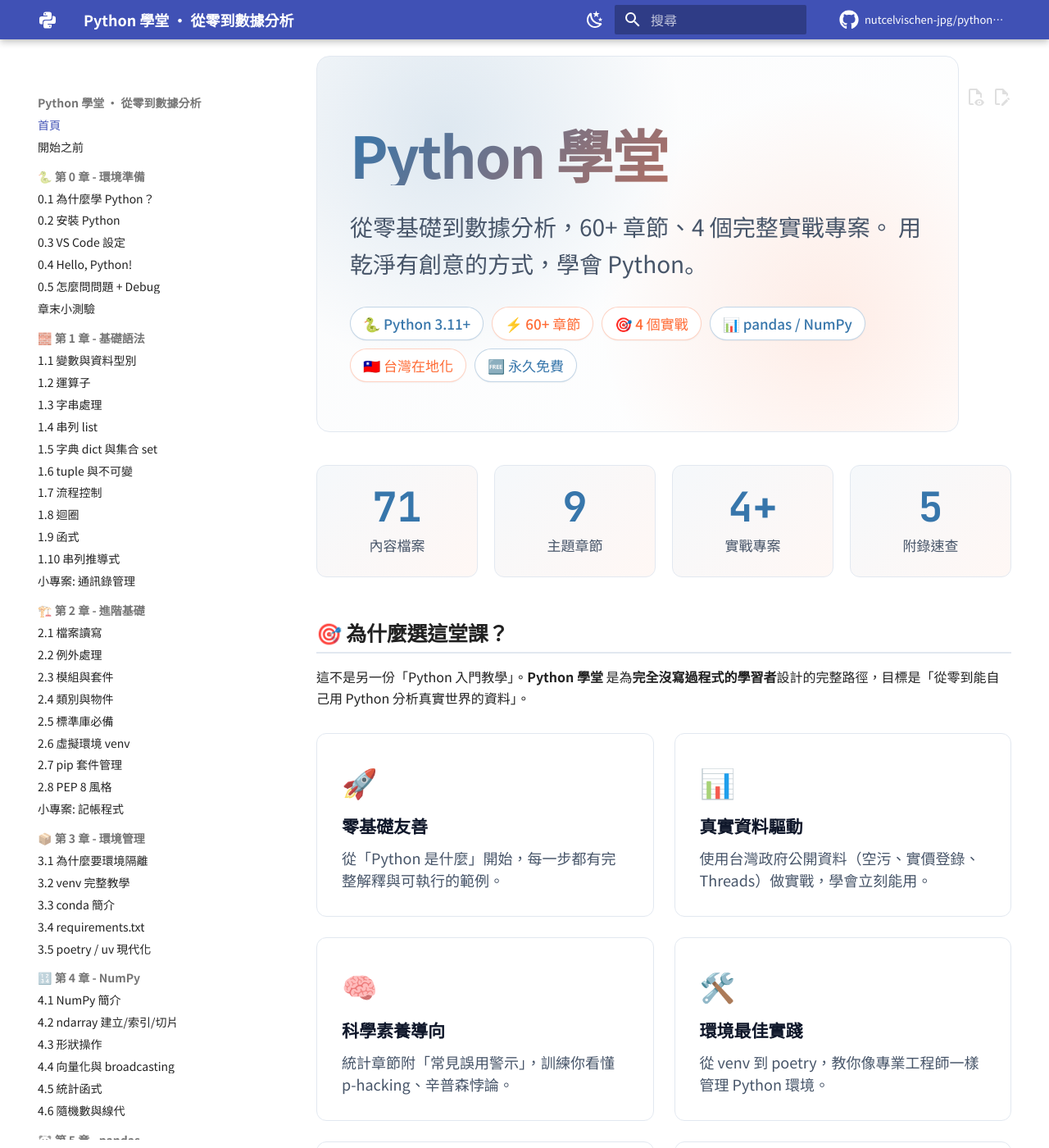
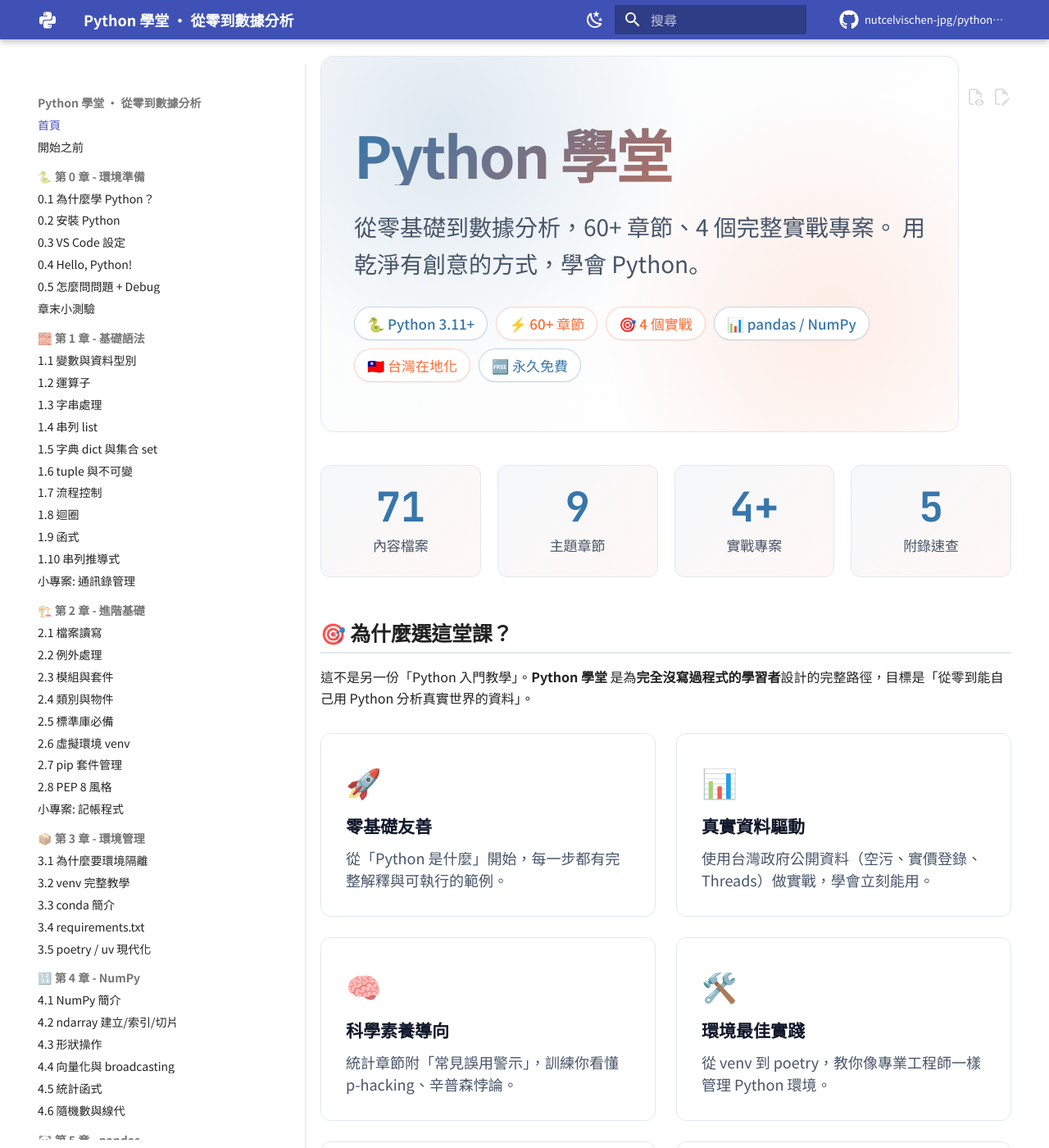
Before and after one commit to nutcelvischen-jpg/python-learning-site, an MkDocs documentation site: the page built from docs/index.md, in a window 1280 px wide and 1400 px high. Shown: the whole window at 82% size. Built offline with MkDocs 1.6.1 and Material for MkDocs 9.7.7, drawn with Linux system fonts in a browser that asks for light colours; comment, search, counter and statistics services are not loaded.

Commit message:
feat(sidebar): 桌面可拖動 splitter 調整寬度 + localStorage 記住
老大需求 2026-06-04: 「中間可拉動 splitter 動態調整 sidebar 寬度」

改動:
- extra.css:
  - :root 設 --sidebar-width (17rem 預設) + min/max (12-28rem)
  - .sidebar-splitter (桌面 ≥ 76.25em 才生效): 5px 寬, col-resize 鼠標, hover 藍色高亮
  - 用 flex 控制 sidebar 寬度 (mkdocs 預設 .md-main__inner 是 display: flex, 不用 grid)
  - .md-content flex: 1 1 auto + min-width: 0 (防 flex item 內容撐大)
- custom.js:
  - 桌面才注入 .sidebar-splitter DOM (insertAfter sidebar)
  - mousedown/mousemove/mouseup 拖動改 --sidebar-width CSS variable
  - 範圍限制 192px-448px (12-28rem)
  - localStorage 記住寬度 (key: 'pl-sidebar-width')
  - 雙擊 splitter 重置為 17rem
  - 三層保險: DOMContentLoaded + window.load + MutationObserver 10s 清理
  - 手機 < 76.25em: 完全不注入, 維持漢堡 drawer

skill: mkdocs-drawer-hamburger, lesson-home-button-js-injection

```diff
--- a/docs/assets/css/extra.css
+++ b/docs/assets/css/extra.css
@@ -539,5 +539,68 @@
   z-index: 10;
 }
 
+/* ---------- Sidebar splitter: 桌面可拖動調整寬度 ---------- */
+/* 老大需求 2026-06-04: 中間可拖動 splitter
+   - 5px 寬垂直條
+   - 鼠標變 col-resize
+   - 拖動時 sidebar 寬度即時改變
+   - localStorage 記住使用者選擇
+   - 手機不顯示 (維持漢堡 drawer)
+   - mkdocs 預設 .md-main__inner 是 display: flex, 用 flex-basis 不用 grid */
+
+:root {
+  --sidebar-width: 17rem;  /* JS 動態改, 預設 17rem 給中文 */
+  --sidebar-min: 12rem;
+  --sidebar-max: 28rem;
+}
+
+/* 桌面 (≥ 76.25em) splitter 樣式 + 互動 */
+@media (min-width: 76.25em) {
+  /* splitter 本體 */
+  .sidebar-splitter {
+    flex: 0 0 5px !important;        /* 固定 5px 寬 */
+    align-self: stretch !important;
+    background: transparent !important;
+    cursor: col-resize !important;
+    z-index: 6 !important;
+    position: relative !important;
+    transition: background 0.15s !important;
+  }
+  .sidebar-splitter::before {
+    content: "" !important;
+    position: absolute !important;
+    left: 50% !important;
+    top: 0 !important;
+    bottom: 0 !important;
+    transform: translateX(-50%) !important;
+    width: 1px !important;
+    background: rgba(0, 0, 0, 0.12) !important;
+    transition: background 0.15s, width 0.15s !important;
+  }
+  .sidebar-splitter:hover::before,
+  .sidebar-splitter.dragging::before {
+    background: var(--python-blue, #3776AB) !important;
+    width: 2px !important;
+  }
+  /* 拖動時禁用文字選取 */
+  body.sidebar-dragging,
+  body.sidebar-dragging * {
+    user-select: none !important;
+    cursor: col-resize !important;
+  }
+
+  /* 用 flex 控制 sidebar 寬度, 不用 grid (mkdocs 預設是 flex) */
+  .md-sidebar--primary {
+    flex: 0 0 var(--sidebar-width) !important;
+    width: var(--sidebar-width) !important;
+    max-width: var(--sidebar-max) !important;
+    min-width: var(--sidebar-min) !important;
+  }
+  .md-content {
+    flex: 1 1 auto !important;
+    min-width: 0 !important;          /* 防止 flex item 內容撐大 */
+  }
+}
+
 /* 內容區桌面 grid 已在上方 `@media (min-width: 76.25em) { .md-grid }` 處理
    (line ~525, grid-template-columns: 17rem 1fr) */
--- a/docs/assets/js/custom.js
+++ b/docs/assets/js/custom.js
@@ -15,6 +15,94 @@
     document.body.appendChild(bar);
     updateProgress();
   });
+})();
+
+/* ---------- Sidebar splitter: 桌面可拖動調整寬度 ---------- */
+/* 老大需求 2026-06-04:
+   - 桌面 ≥ 76.25em: 中間 5px splitter, 鼠標拖動改 sidebar 寬度
+   - 範圍: 12rem ~ 28rem
+   - localStorage 記住使用者選擇 (key: 'pl-sidebar-width')
+   - 手機 < 76.25em: 不注入 (維持漢堡 drawer)
+   - 注意: mkdocs 預設 .md-main__inner 是 display: flex, splitter 放在 flex 子元素 */
+(function() {
+  var STORAGE_KEY = 'pl-sidebar-width';
+  var MIN_PX = 192;   // 12rem (16px 字)
+  var MAX_PX = 448;   // 28rem
+
+  function initSplitter() {
+    // 1. 只在桌面 (≥ 76.25em) 注入
+    if (window.innerWidth < 76.25 * 16) return;
+
+    // 2. 找 sidebar 跟 main 容器
+    var sidebar = document.querySelector('.md-main__inner > .md-sidebar--primary');
+    if (!sidebar) return;
+    var main = sidebar.parentElement;
+    if (!main) return;
+
+    // 3. 注入 splitter (在 sidebar 之後)
+    if (main.querySelector('.sidebar-splitter')) return;  // dedupe
+    var splitter = document.createElement('div');
+    splitter.className = 'sidebar-splitter';
+    splitter.setAttribute('role', 'separator');
+    splitter.setAttribute('aria-orientation', 'vertical');
+    splitter.setAttribute('aria-label', '拖動調整側邊欄寬度');
+    sidebar.parentNode.insertBefore(splitter, sidebar.nextSibling);
+
+    // 4. 從 localStorage 還原寬度
+    var saved = parseInt(localStorage.getItem(STORAGE_KEY), 10);
+    if (saved && saved >= MIN_PX && saved <= MAX_PX) {
+      document.documentElement.style.setProperty('--sidebar-width', saved + 'px');
+    }
+
+    // 5. 拖動邏輯
+    var dragging = false;
+    var startX = 0;
+    var startWidth = 0;
+
+    splitter.addEventListener('mousedown', function(e) {
+      dragging = true;
+      startX = e.clientX;
+      startWidth = sidebar.getBoundingClientRect().width;
+      splitter.classList.add('dragging');
+      document.body.classList.add('sidebar-dragging');
+      e.preventDefault();
+    });
+
+    document.addEventListener('mousemove', function(e) {
+      if (!dragging) return;
+      var newWidth = startWidth + (e.clientX - startX);
+      if (newWidth < MIN_PX) newWidth = MIN_PX;
+      if (newWidth > MAX_PX) newWidth = MAX_PX;
+      document.documentElement.style.setProperty('--sidebar-width', newWidth + 'px');
+    });
+
+    document.addEventListener('mouseup', function() {
+      if (!dragging) return;
+      dragging = false;
+      splitter.classList.remove('dragging');
+      document.body.classList.remove('sidebar-dragging');
+      // 6. 存 localStorage
+      var currentWidth = Math.round(sidebar.getBoundingClientRect().width);
+      try {
+        localStorage.setItem(STORAGE_KEY, String(currentWidth));
+      } catch (err) { /* localStorage 可能被禁用, 忽略 */ }
+    });
+
+    // 7. 雙擊重置為預設 17rem (272px)
+    splitter.addEventListener('dblclick', function() {
+      document.documentElement.style.setProperty('--sidebar-width', '17rem');
+      try { localStorage.removeItem(STORAGE_KEY); } catch (err) {}
+    });
+  }
+
+  // 三層保險 (跟 lesson-home-btn 一樣)
+  document.addEventListener('DOMContentLoaded', initSplitter);
+  window.addEventListener('load', initSplitter);
+  if (typeof MutationObserver !== 'undefined') {
+    var observer = new MutationObserver(initSplitter);
+    observer.observe(document.documentElement, { childList: true, subtree: true });
+    setTimeout(function() { observer.disconnect(); }, 10000);
+  }
 })();
 
 /* (Apple.com 風格) 不再注入 sidebar 內按鈕
```
